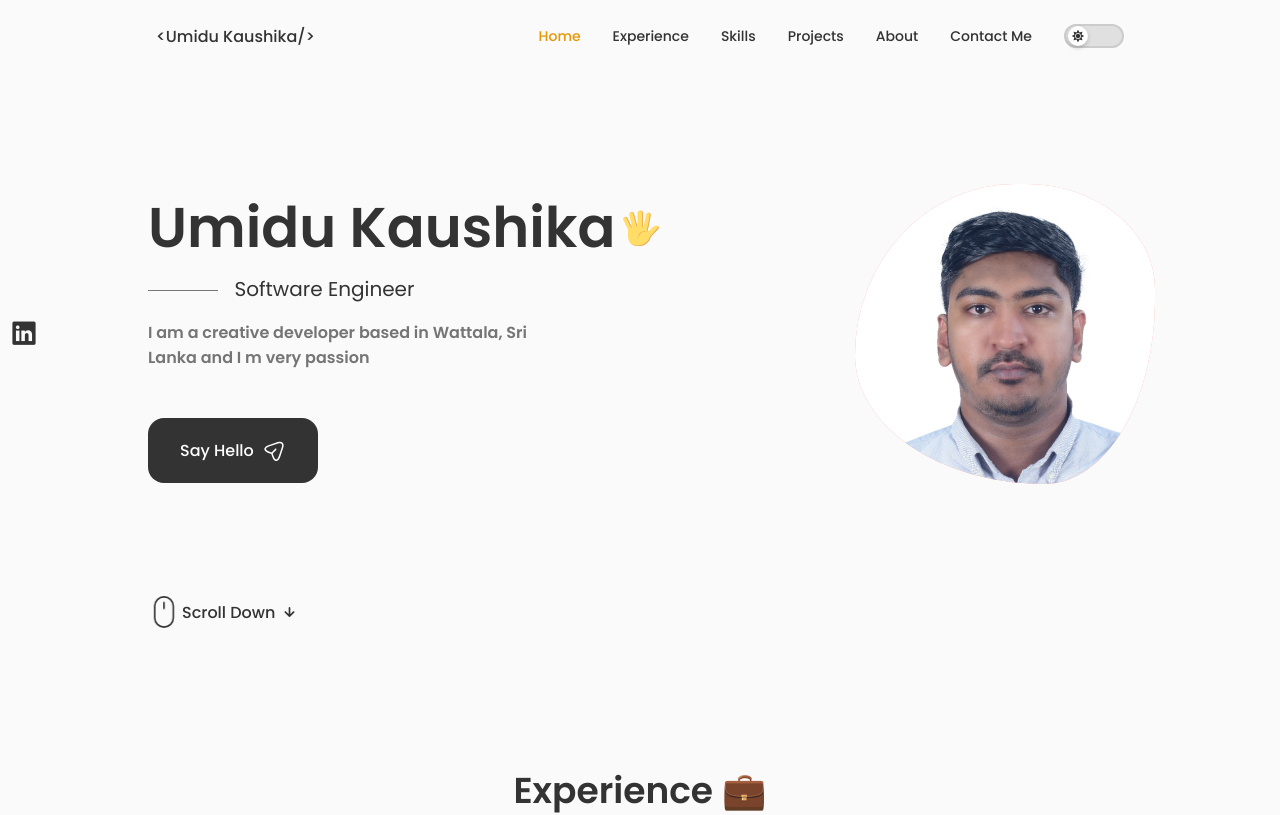
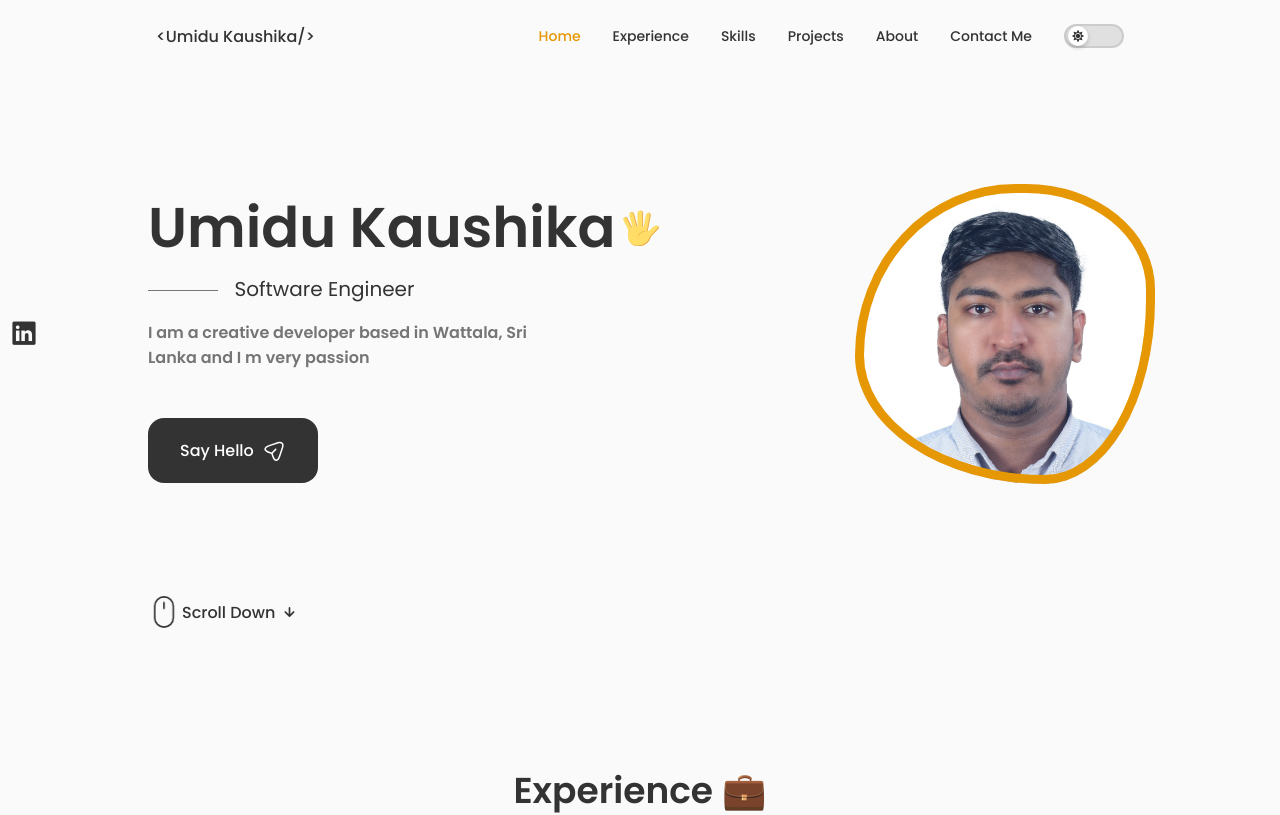
Before and after one commit to UmiduKaushika97/My-Portfolio, a React (Vite) app: page / in a window 1280 px wide. Shown: the top 815 px of the page. Built offline with nearby package versions, Linux system fonts and the light colour scheme.

Commit message:
HomeJsx photo remove and add Home css photo

```diff
--- a/src/components/home/Home.css
+++ b/src/components/home/Home.css
@@ -62,11 +62,12 @@
 }
 
 .home__img {
-    /* background: url(../../src/assets/umidu-pic.png); */
+    background: url(../../assets/umidu-pic.png);
     background-repeat: no-repeat;
     background-position: center;
     background-size: cover;
-    box-shadow: inset 0 0 0 9px rgb(250 95 85 / 30%);
+    /* box-shadow: inset 0 0 0 9px rgb(250 95 85 / 30%); */
+    box-shadow: inset  0 0 0 9px rgba(230, 151, 4 );
     order: 1;
     justify-self: center;
     width: 300px;
--- a/src/components/home/Home.jsx
+++ b/src/components/home/Home.jsx
@@ -3,7 +3,7 @@ import "../home/Home.css"
 import Social from './Social'
 import Data from './Data'
 import ScrollDown from './ScrollDown'
-import Mainpic from '../../assets/umidu-pic.png'
+// import Mainpic from '../../assets/umidu-pic.png'
 
 const Home = () => {
   return (
@@ -13,7 +13,7 @@ const Home = () => {
                 <Social />
 
                 <div className="home__img">
-                  <img src={Mainpic} alt="" className="home__img" />
+                  {/* <img src={Mainpic} alt="" className="home__img" /> */}
                 </div>
 
                 <Data />
```
